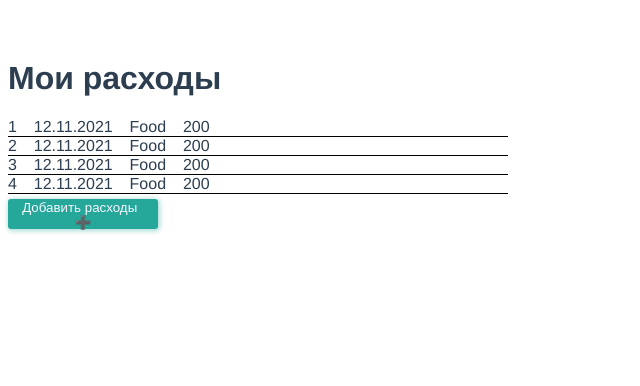
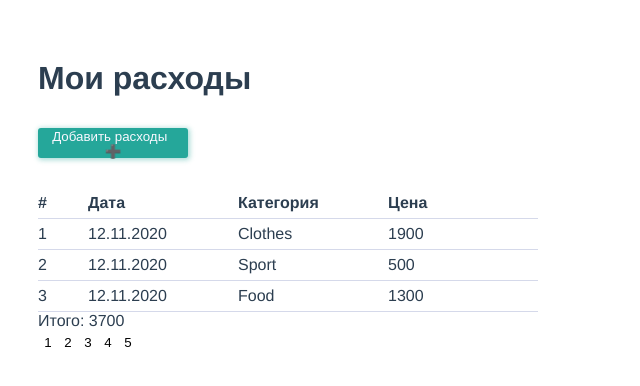
Before and after one commit to sashkaol/vue, a Vue app in the folder first-project/: page / in a window 1280 px wide. Shown: the top 386 px of the page, without its empty margins (0-640 px from the left). Built offline with nearby package versions, Linux system fonts and the light colour scheme.

Commit message:
four-les

```diff
--- a/first-project/package.json
+++ b/first-project/package.json
@@ -9,7 +9,8 @@
   },
   "dependencies": {
     "core-js": "^3.6.5",
-    "vue": "^2.6.11"
+    "vue": "^2.6.11",
+    "vuex": "^3.6.2"
   },
   "devDependencies": {
     "@vue/cli-plugin-babel": "~4.5.0",
--- a/first-project/src/App.vue
+++ b/first-project/src/App.vue
@@ -1,62 +1,65 @@
 <template>
   <div id="app">
-    <List :items="List" />
-    <button class="pineButton" @click="clicked">Добавить расходы&ensp;➕</button>
-    <Form v-show="show" @addNewPay="addNewPay" />
+    <h1>Мои расходы</h1>
+    <button class="pineButton"
+            @click="clicked">
+            Добавить расходы&ensp;➕
+    </button>
+    <Form v-show="show"
+          @addNewPay="addNewPay"
+    />
+    <List :items="getList" />
+    Итого: {{ getFLV }}
+    <Pagination @goToPage="goToPage" />
   </div>
 </template>
 
 <script>
 import List from './components/List.vue';
 import Form from './components/Form.vue';
+import Pagination from './components/Pagination.vue'
+import { mapActions, mapGetters, mapMutations } from 'vuex'
 
 export default {
   name: 'App',
   components: {
     Form,
-    List
+    List,
+    Pagination
   },
   data() {
     return {
-      List: [],
       show: false
     }
   },
   methods: {
-    fetchData() {
-      return [
-        {
-          date: '12.11.2021',
-          category: 'Food',
-          cost: 200
-        },
-        {
-          date: '12.11.2021',
-          category: 'Food',
-          cost: 200
-        },
-        {
-          date: '12.11.2021',
-          category: 'Food',
-          cost: 200
-        },
-        {
-          date: '12.11.2021',
-          category: 'Food',
-          cost: 200
-        }
-      ]
-    },
+    ...mapMutations([
+      'setList',
+      'addList'
+    ]),
+    ...mapActions([
+      'fetchData'
+    ]),
     addNewPay(data) {
-      console.log(data);
-      this.List = [...this.List, data]
+      this.addList(data)
     },
     clicked() {
       this.show = !this.show;
+    },
+    goToPage(ind) {
+      this.fetchData(ind)
     }
   },
   created() {
-    return this.List = this.fetchData();
+    this.fetchData(1)
+  },
+  computed: {
+    ...mapGetters({
+      getList: 'getList'
+    }),
+    getFLV() {
+      return this.$store.getters.getFullListValue
+    },
   }
 }
 </script>
@@ -68,5 +71,6 @@ export default {
   -moz-osx-font-smoothing: grayscale;
   color: #2c3e50;
   margin-top: 60px;
+  margin-left: 30px;
 }
 </style>
--- a/first-project/src/components/Form.vue
+++ b/first-project/src/components/Form.vue
@@ -1,10 +1,10 @@
 <template>
   <div>
     <div class="form">
-      <input class="inp" v-model="date" placeholder="Дата" />
-      <input class="inp" v-model="category" placeholder="Категория" />
-      <input class="inp" v-model.number="cost" placeholder="Расходы" />
-      <button class="pineButton" style="width: 75px" @click="add">
+      <input @keyup="check" class="inp" v-model="date" placeholder="Дата" />
+      <input @keyup="check" class="inp" v-model="category" placeholder="Категория" />
+      <input @keyup="check" class="inp" type="number" v-model.number="cost" placeholder="Расходы" />
+      <button :disabled="checkBtn" id="add" class="pineButton add" @click="add">
         Добавить
       </button>
     </div>
@@ -18,6 +18,7 @@ export default {
       date: "",
       category: "",
       cost: "",
+      checkBtn: true
     };
   },
   methods: {
@@ -35,7 +36,14 @@ export default {
         cost: this.cost,
       };
       this.$emit("addNewPay", data);
+      this.date = ''; this.category = ''; this.cost = '';
+      this.check();
     },
+    check() {
+      if ((this.category == '') || (this.cost == '')) {
+        this.checkBtn = true
+      } else this.checkBtn = false
+    }
   },
 };
 </script>
@@ -50,12 +58,25 @@ export default {
   box-shadow: 1px 1px 5px 1px #25a79a64;
   color: ghostwhite;
   transition: cubic-bezier(0.215, 0.61, 0.355, 1) 0.7s;
-  margin-bottom: 10px;
-  margin-top: 5px;
+  margin-bottom: 20px;
+  margin-top: 10px;
+  outline: none;
+}
+.pineButton:disabled {
+  background-color: #8e9696;
+  box-shadow: none;
+}
+.pineButton:disabled:hover {
+  background-color: #8e9696;
+  box-shadow: none;
 }
 .pineButton:hover {
   transition: cubic-bezier(0.215, 0.61, 0.355, 1) 0.7s;
-  box-shadow: 1px 1px 5px 1px #25a79a;
+  box-shadow: 0px 0px 5px 1px #25a79a;
+}
+.inp::-webkit-inner-spin-button,
+.inp::-webkit-outer-spin-button{
+  appearance: none;
 }
 .form {
   display: flex;
@@ -66,4 +87,8 @@ export default {
 .inp {
   outline: none;
 }
+.add {
+  margin-top: 5px;
+  width: 75px;
+}
 </style>
--- a/first-project/src/components/List.vue
+++ b/first-project/src/components/List.vue
@@ -1,8 +1,16 @@
 <template>
   <div class="expenses">
-      <h1>Мои расходы</h1>
+    <div class="expense b">
+        <div class="item first">#</div>
+        <div class="item">Дата</div>
+        <div class="item">Категория</div>
+        <div class="item">Цена</div>
+    </div>
     <div class="expense" v-for="(item, ind) in items" :key="ind">
-          {{ ind + 1 }} &ensp; {{ item.date }} &ensp; {{ item.category }} &ensp; {{ item.cost }}
+      <div class="item first">{{ item.id }}</div>
+      <div class="item">{{ item.date }}</div>
+      <div class="item">{{ item.category }}</div>
+      <div class="item">{{ item.cost }}</div>
     </div>
   </div>
 </template>
@@ -12,16 +20,31 @@ export default {
   props: {
     items: {
       type: Array,
-            default: () => []
-        }
-    }
-}
+      default: () => [],
+    },
+  },
+};
 </script>
 
 <style>
 .expense {
-        border-bottom: 1px solid black;
+  border-bottom: 1.5px solid rgb(213, 217, 234);
+  display: flex;
   max-width: 500px;
   width: 100%;
+  height: 30px;
+  align-items: center;
+}
+.expenses{
+    margin-top: 10px;
+}
+.b {
+    font-weight: bold;
+}
+.item {
+    width: 150px;
+}
+.first {
+    width: 50px;
 }
 </style>
--- /dev/null
+++ b/first-project/src/components/Pagination.vue
@@ -0,0 +1,48 @@
+<template>
+  <div>
+    <button
+      :ref="ind"
+      class="page"
+      @click="portal(ind + 1)"
+      v-for="(page, ind) in pages"
+      :key="ind"
+    >
+      {{ page }}
+    </button>
+  </div>
+</template>
+
+<script>
+export default {
+  name: "Pagination",
+  data() {
+    return {
+      pages: [1, 2, 3, 4, 5],
+    };
+  },
+  methods: {
+    portal(ind) {
+      this.$emit("goToPage", ind);
+    },
+  },
+};
+</script>
+
+<style>
+.page {
+  background-color: white;
+  outline: none;
+  border: none;
+  width: 20px;
+  height: 25px;
+}
+.page:hover {
+  background-color: #25a79a;
+  color: white;
+  cursor: pointer;
+}
+.active {
+  background-color: #25a79a;
+  color: white;
+}
+</style>
--- a/first-project/src/main.js
+++ b/first-project/src/main.js
@@ -1,8 +1,10 @@
 import Vue from 'vue'
 import App from './App.vue'
+import store from './store';
 
 Vue.config.productionTip = false
 
 new Vue({
   render: h => h(App),
+  store
 }).$mount('#app')
--- /dev/null
+++ b/first-project/src/store/index.js
@@ -0,0 +1,63 @@
+import Vue from 'vue';
+import Vuex from 'vuex';
+
+Vue.use(Vuex)
+
+export default new Vuex.Store({
+    state: {
+        List: [],
+        allList: {
+            1: [
+                { id: 1, date: '12.11.2020', category: 'Clothes', cost: 1900 },
+                { id: 2, date: '12.11.2020', category: 'Sport', cost: 500 },
+                { id: 3, date: '12.11.2020', category: 'Food', cost: 1300 },
+            ],
+            2: [
+                { id: 4, date: '12.05.2021', category: 'Sport', cost: 100 },
+                { id: 5, date: '12.05.2021', category: 'Education', cost: 9000 },
+                { id: 6, date: '12.05.2021', category: 'Sport', cost: 1890 },
+            ],
+            3: [
+                { id: 7, date: '12.05.2021', category: 'Sport', cost: 100 },
+                { id: 8, date: '12.05.2021', category: 'Sport', cost: 100 },
+                { id: 9, date: '12.05.2021', category: 'Education', cost: 9000 },
+            ],
+            4: [
+                { id: 10, date: '12.05.2021', category: 'Education', cost: 9000 },
+                { id: 11, date: '12.05.2021', category: 'Sport', cost: 100 },
+                { id: 12, date: '12.05.2021', category: 'Sport', cost: 100 },
+            ],
+            5: [
+                { id: 13, date: '12.05.2021', category: 'Sport', cost: 100 },
+                { id: 14, date: '12.05.2021', category: 'Education', cost: 9000 },
+                { id: 15, date: '12.05.2021', category: 'Sport', cost: 100 },
+            ]
+        }
+    },
+    mutations: {
+        setList(state, pay) {
+            state.List = pay
+        },
+        addList(state, pay) {
+            state.List.push(pay)
+        }
+    },
+    actions: {
+        fetchData({ commit }, page) {
+            return new Promise((resolve) => {
+                let items = []
+                items = [...this.state.allList[`${page}`]];
+                resolve(items)
+            }).then(res => {
+                commit('setList', res)
+            })
+        }
+    },
+    getters: {
+        getList: state => state.List,
+
+        getFullListValue: state => {
+            return state.List.reduce((res, cur) => res + cur.cost, 0)
+        }
+    },
+})
```
Also changed, not shown: 1 other file (tests, documents, lock files or other folders). Lines whose indentation alone changed are shown as unchanged.
